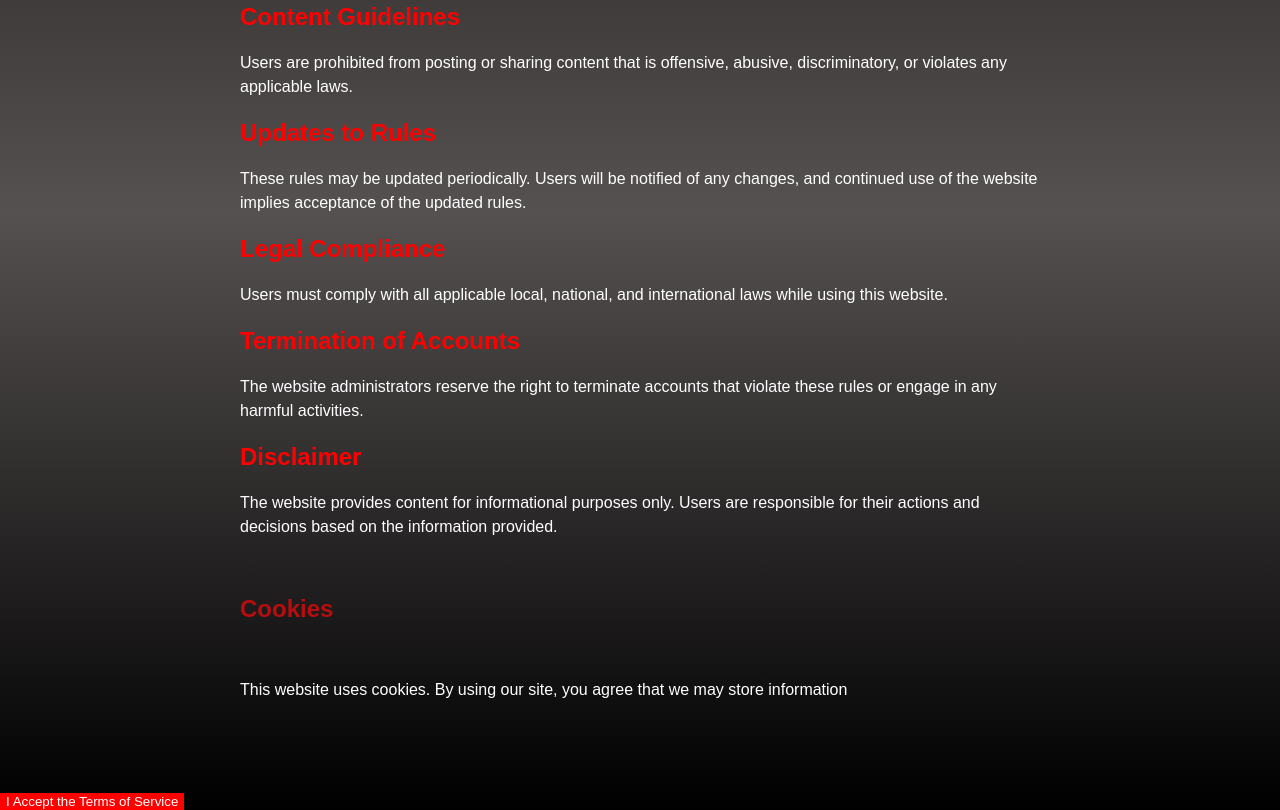
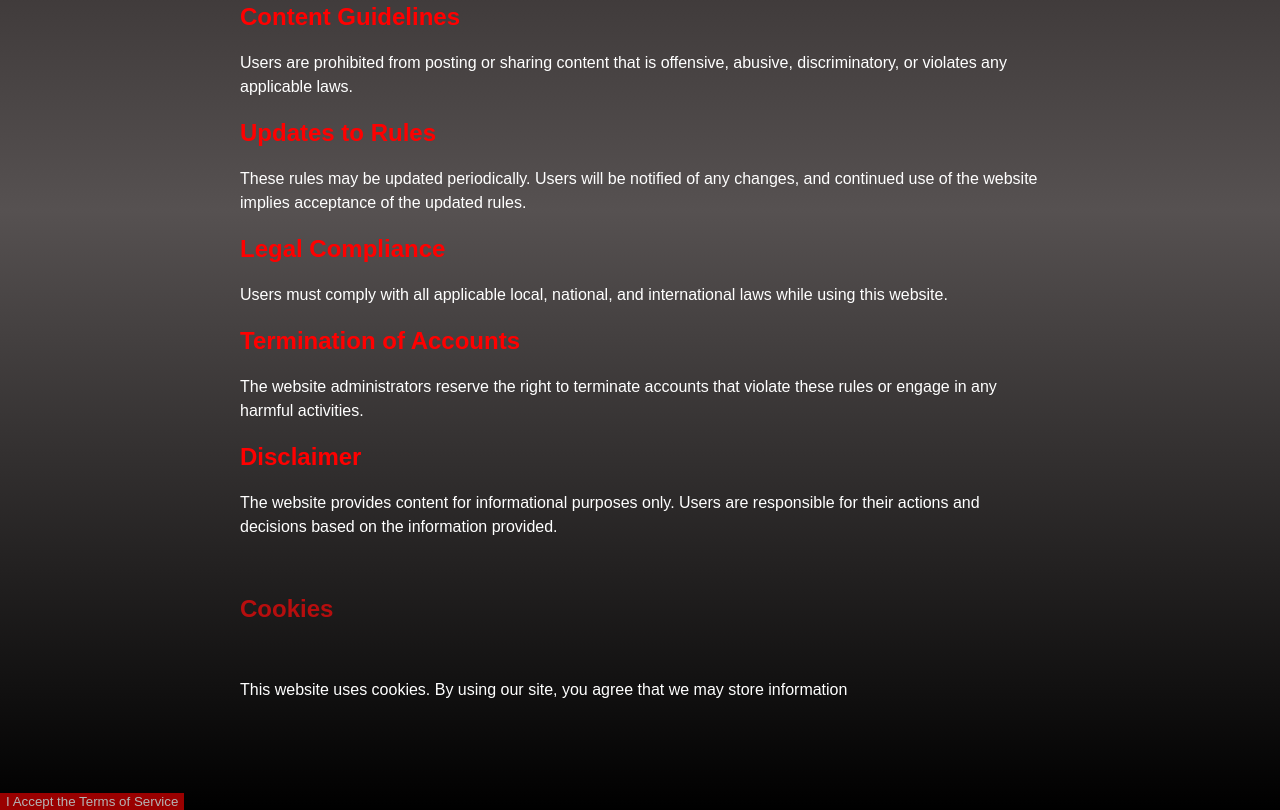
Before and after one commit to sarthakdevil/darkpattern, a plain HTML site: page terms.html in a window 1280 px wide. Shown: the part 389-1199 px from the top of the page. Drawn offline with Linux system fonts and the light colour scheme.

Commit message:
Add files via upload

```diff
--- a/css/terms.css
+++ b/css/terms.css
@@ -32,6 +32,7 @@ h6{
 .agree{
     position: relative;
     color: white;
-    background-color: red;
-    border: none
+    background-color:#db0000;
+    border: none;
+    opacity:70%;
 }
```
